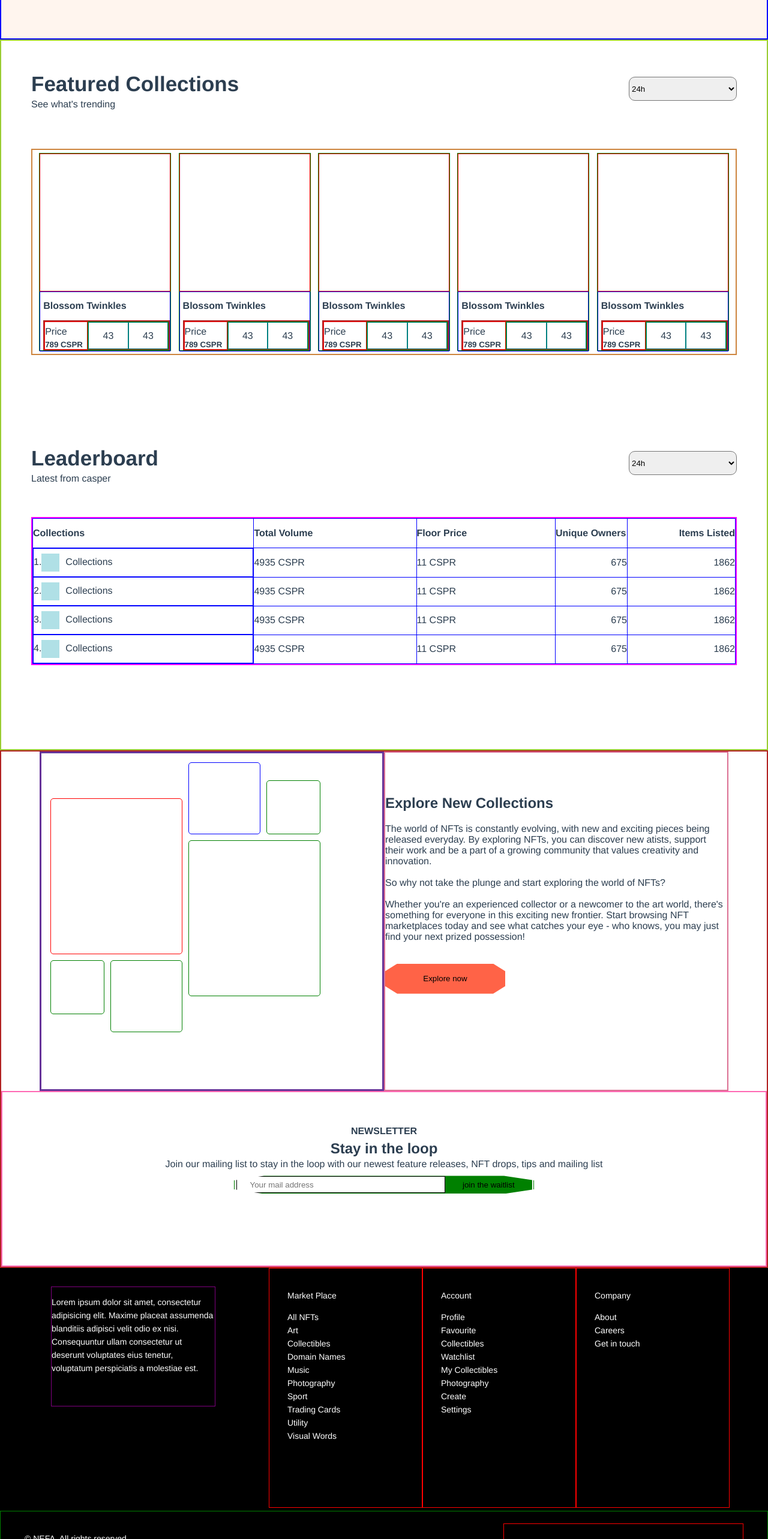
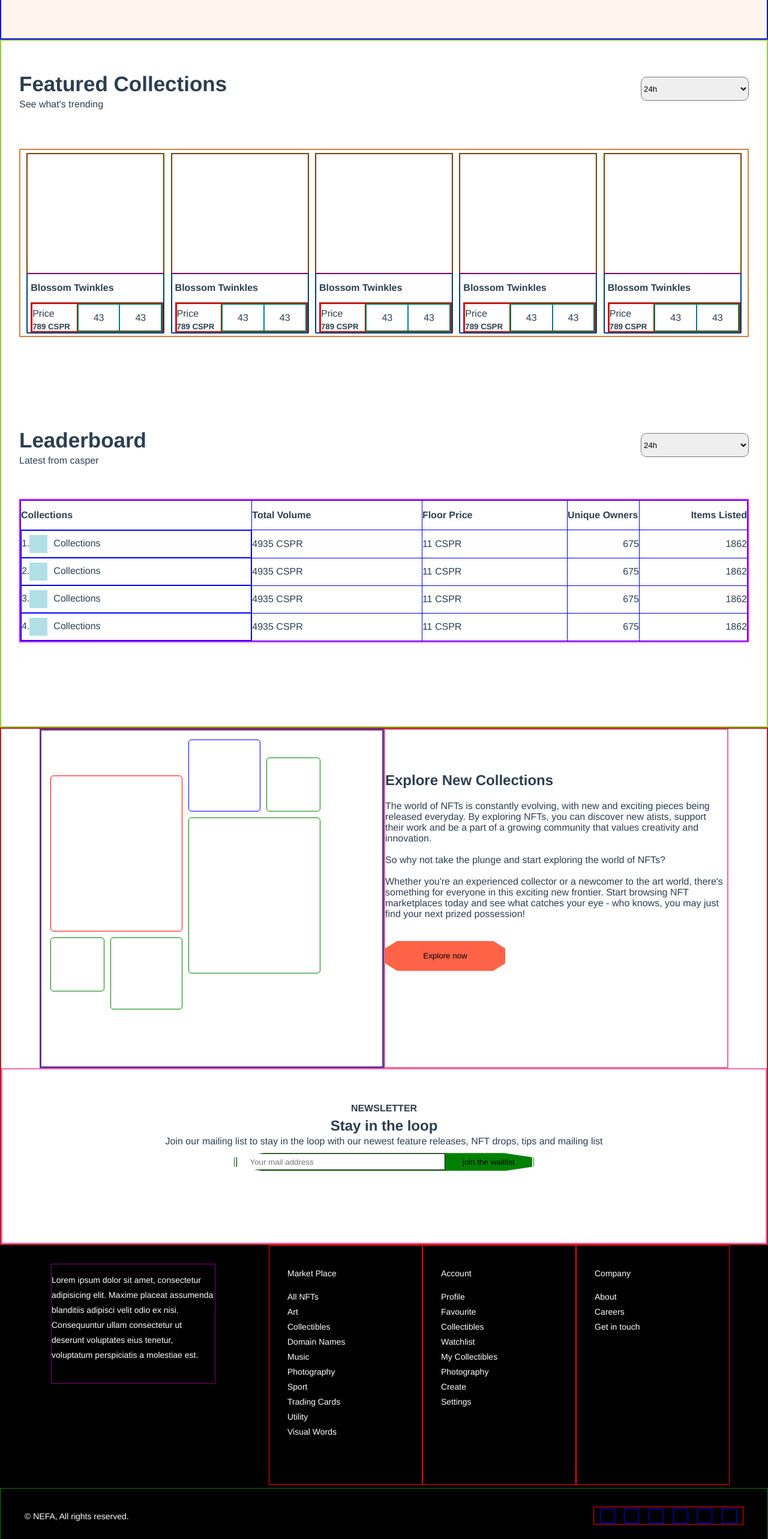
Before and after one commit to olatunji-20/nefa, a Vue app: page / in a window 1280 px wide. Shown: the part 964-3530 px from the top of the page at 60% size. Built offline with nearby package versions, Linux system fonts and the light colour scheme.

Commit message:
nefa landing page

```diff
--- a/src/components/Collections.vue
+++ b/src/components/Collections.vue
@@ -190,7 +190,7 @@ section {
     width: 100%;
     height: auto;
     text-align: left;
-    padding: 40px 50px;
+    padding: 40px 30px;
     /* display: flex;
     flex-direction: row;
     flex-wrap: wrap; */
@@ -223,12 +223,18 @@ select {
 }
 .card {
     border: 1px solid green;
-    width: 220px;
-    height: 330px;
+    width: 230px;
+    height: 300px;
+    position: relative;
+    top: 0px;
+}
+.card:hover {
+    top: -10px;
+    cursor: pointer;
 }
 .card-image {
     width: 100%;
-    height: 230px;
+    height: 200px;
     border: 1px solid red;
 }
 .details {
@@ -281,7 +287,7 @@ th {
     padding: 15px 0px;
 }
 td {
-    padding: 8px 0px;
+    padding: 7px 0px;
 }
 .eee {
     line-height: 28px;
--- a/src/components/Footbar.vue
+++ b/src/components/Footbar.vue
@@ -43,7 +43,14 @@
         </div>
         <div class="three">
             <p>© NEFA, All rights reserved.</p>
-            <div class="socials"></div>
+            <div class="socials">
+                <div class="social-logo"></div>
+                <div class="social-logo"></div>
+                <div class="social-logo"></div>
+                <div class="social-logo"></div>
+                <div class="social-logo"></div>
+                <div class="social-logo"></div>
+            </div>
         </div>
     </section>
 </template>
@@ -71,7 +78,7 @@ section {
     justify-content: center;
     flex-wrap: wrap;
     text-align: left;
-    line-height: 22px;
+    line-height: 25px;
 }
 .one {
     width: 30%;
@@ -90,9 +97,16 @@ section {
     padding: 20px 30px;
     border: 1px solid red;
 }
-.two ul li{
+.two ul li {
     list-style-type: none;
     text-indent: -40px;
+    position: relative;
+    left: 0px;
+    transition: .4s;
+    cursor: pointer;
+}
+.two ul li:hover {
+    left: 10px;
 }
 .three {
     width: 100%;
@@ -105,8 +119,19 @@ section {
 }
 .three .socials {
     border: 1px solid red;
-    height: 40px;
-    width: 400px;
+    height: 30px;
+    width: 250px;
+    margin-top: 10px;
     float: right;
+    padding: 2px;
+    display: flex;
+    flex-direction: row;
+    flex-wrap: nowrap;
+    justify-content: space-around;
+}
+.three .socials .social-logo {
+    border: 1px solid blue;
+    width: 25px;
+    height: 25px;
 }
 </style>
```
